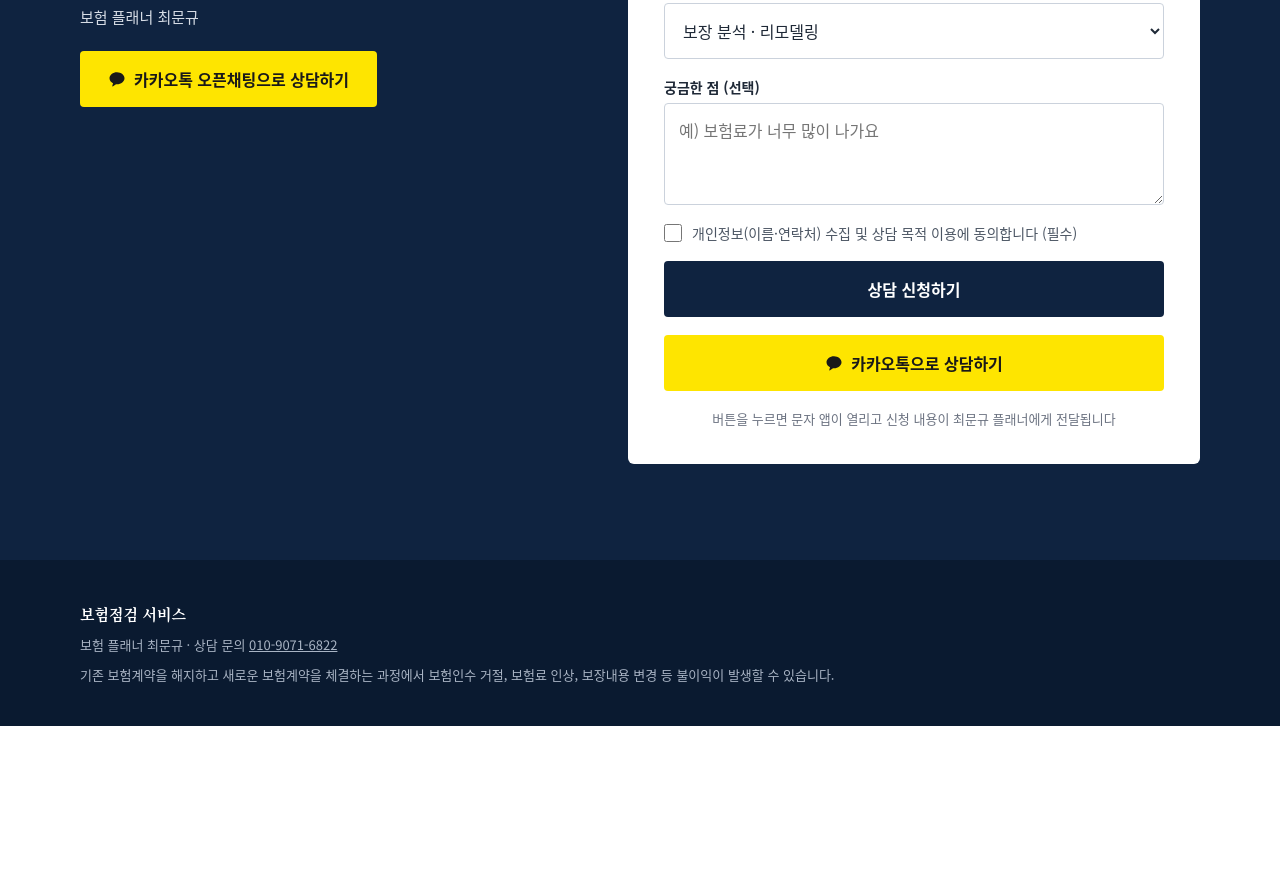
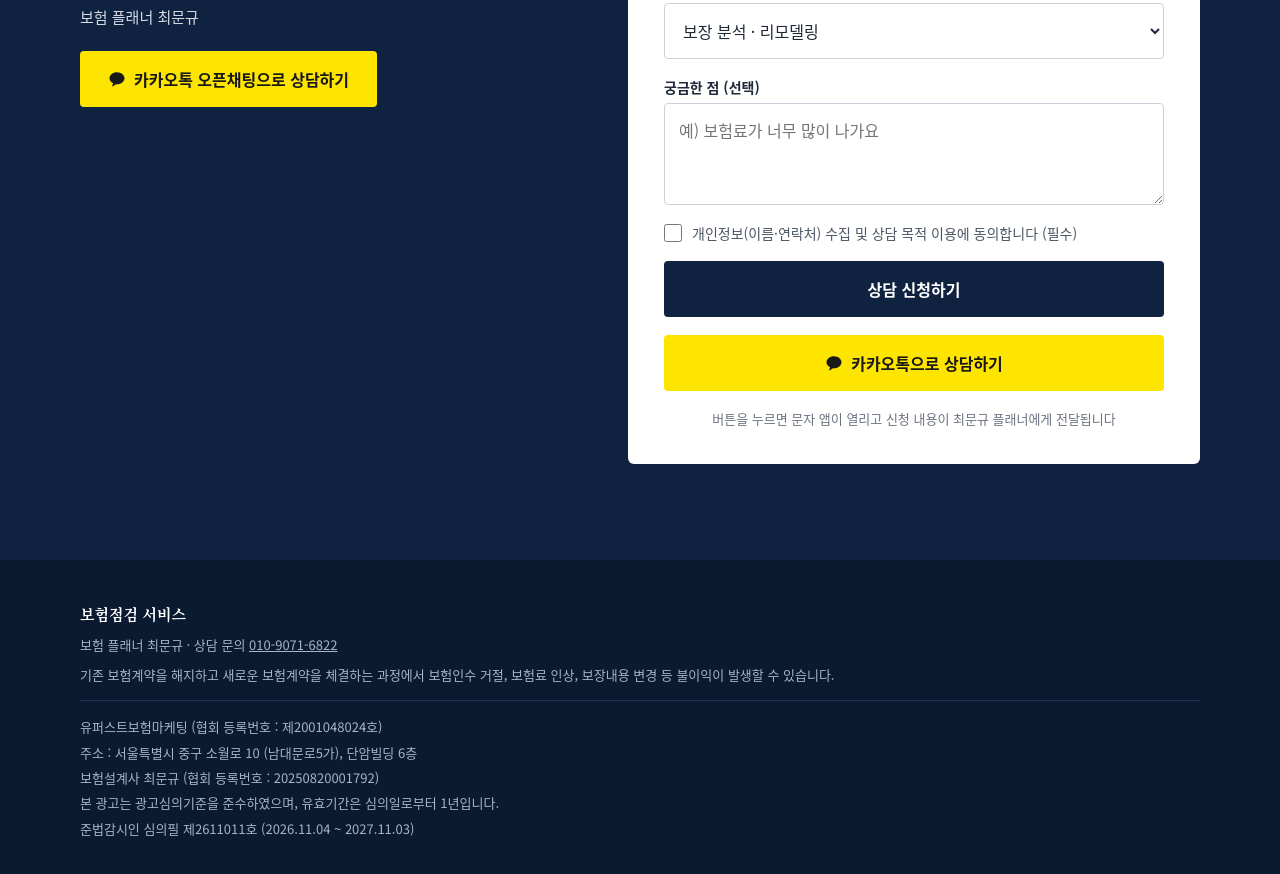
Before and after one commit to rlatngud1995-blip/Mungyu, a plain HTML site: page index.html in a window 1280 px wide. Shown: the part 4268-5142 px from the top of the page. Before the commit the page ends 4994 px from the top, so only its background shows below. Drawn offline with Linux system fonts and the light colour scheme.

Commit message:
최문규 플래너 사진 교체 및 광고 심의필·등록번호 정보 추가
Co-Authored-By: Claude Opus 5.5 <noreply@anthropic.com>
Claude-Session: https://claude.ai/code/session_01L6iRhwgsGQsf7ad4y1jsdc

```diff
--- a/index.html
+++ b/index.html
@@ -99,6 +99,7 @@ footer{background:#0A1A30;color:#A9B4C4;font-size:13px;line-height:1.8}
 footer .wrap{padding-top:40px;padding-bottom:40px;display:flex;flex-direction:column;gap:6px}
 footer b{color:#fff;font-size:15px}
 footer a{color:#A9B4C4}
+.legal{margin-top:8px;padding-top:14px;border-top:1px solid #1E3150;display:flex;flex-direction:column;gap:2px}
 .mbar{display:none}
 .cases{background:#fff}
 .cases .head{display:flex;flex-wrap:wrap;justify-content:space-between;align-items:flex-end;gap:16px}
@@ -276,6 +277,13 @@ footer .wrap{padding-bottom:100px;font-size:12px}
 <b class="serif">보험점검 서비스</b>
 <span>보험 플래너 최문규 · 상담 문의 <a href="tel:01090716822">010-9071-6822</a></span>
 <span>기존 보험계약을 해지하고 새로운 보험계약을 체결하는 과정에서 보험인수 거절, 보험료 인상, 보장내용 변경 등 불이익이 발생할 수 있습니다.</span>
+<div class="legal">
+<span>유퍼스트보험마케팅 (협회 등록번호 : 제2001048024호)</span>
+<span>주소 : 서울특별시 중구 소월로 10 (남대문로5가), 단암빌딩 6층</span>
+<span>보험설계사 최문규 (협회 등록번호 : 20250820001792)</span>
+<span>본 광고는 광고심의기준을 준수하였으며, 유효기간은 심의일로부터 1년입니다.</span>
+<span>준법감시인 심의필 제2611011호 (2026.11.04 ~ 2027.11.03)</span>
+</div>
 </div></footer>
 
 <div class="mbar">
```
Also changed, not shown: images/planner.jpg.
